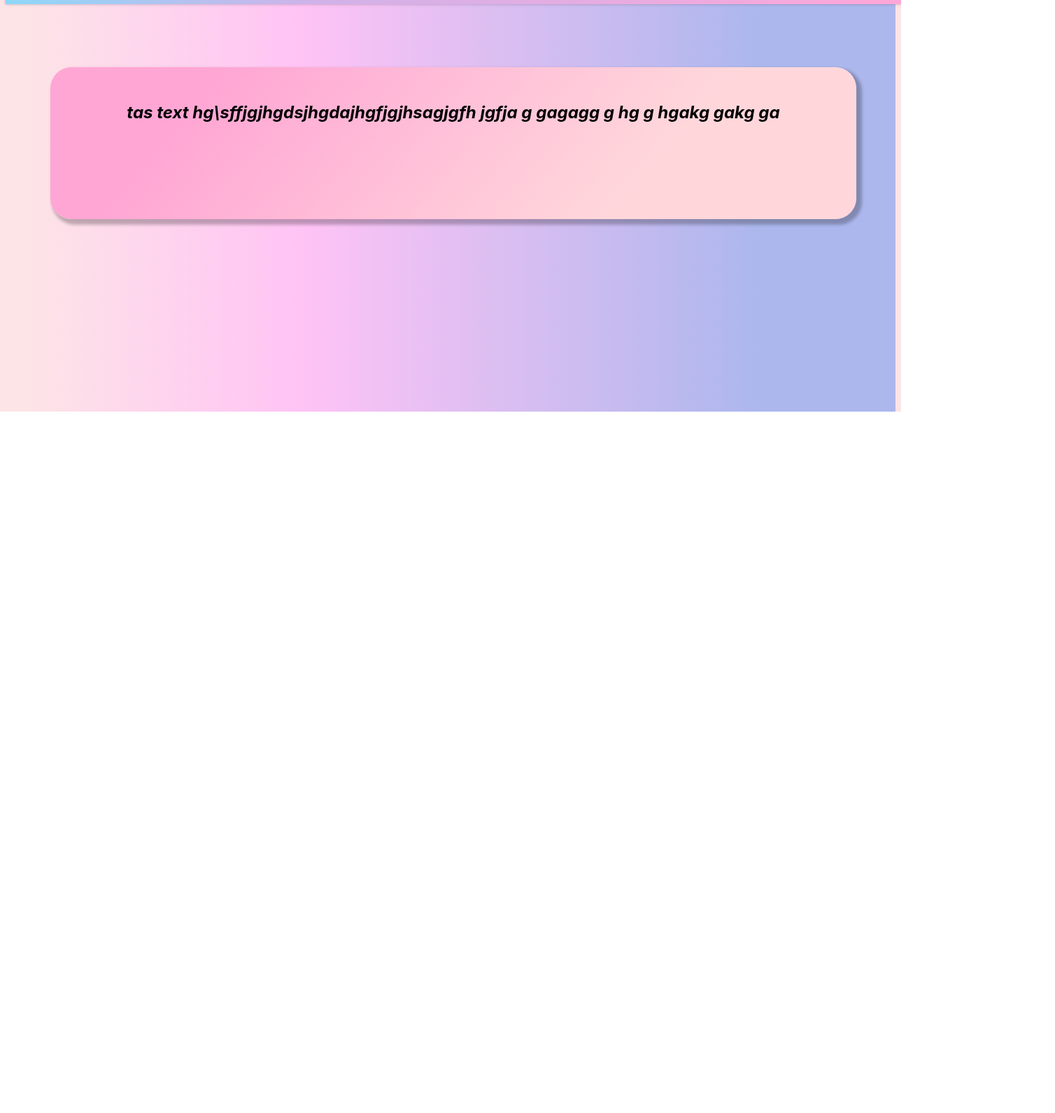
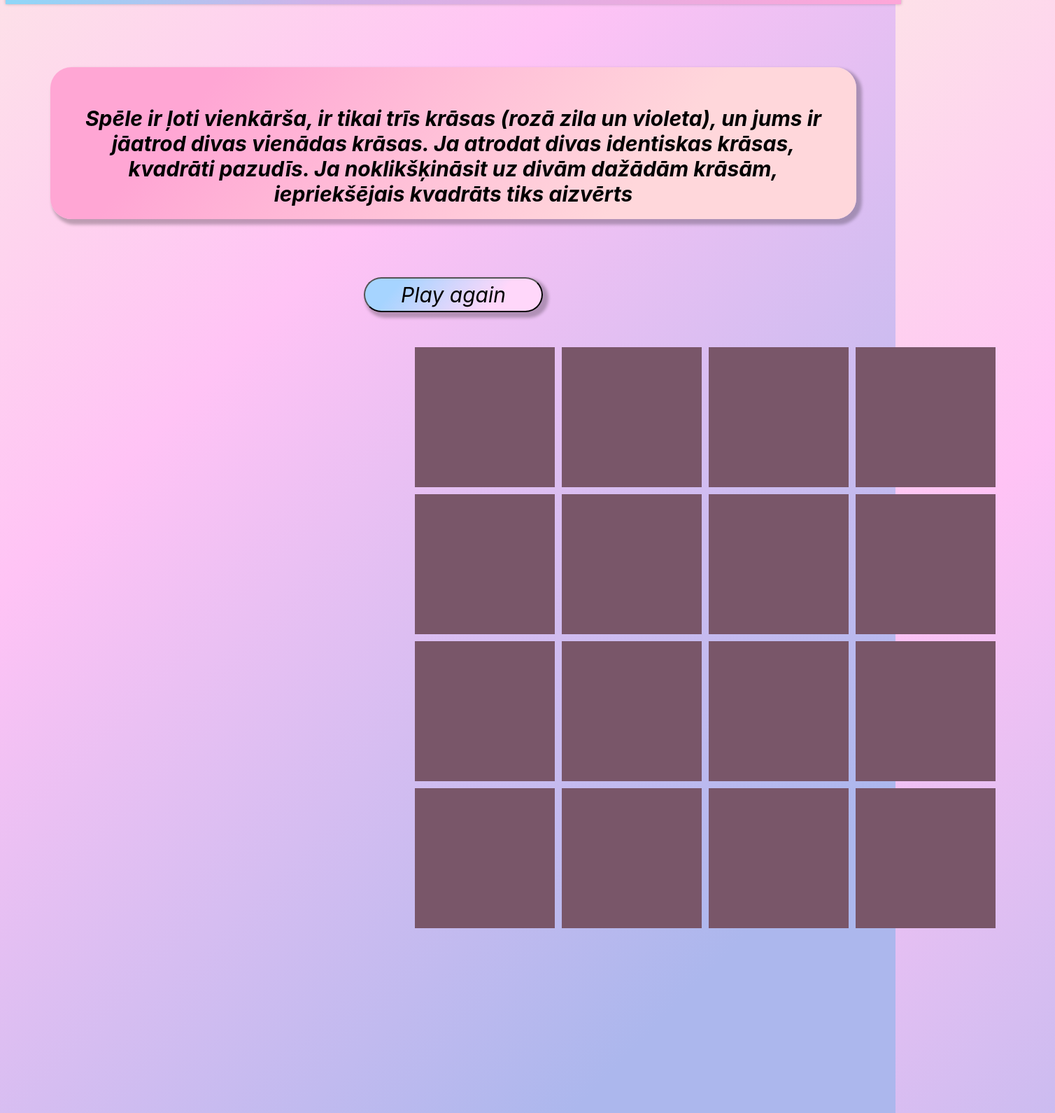
Before and after one commit to sonixzs/sonygames, a plain HTML site: page index.html in a window 1280 px wide. Shown: the part 212-1802 px from the top of the page at 70% size, 1508 px wide, since content can reach past the window. Before the commit the page ends 800 px from the top, so only its background shows below. Drawn offline with Linux system fonts and the light colour scheme.

Commit message:
Add files via upload

```diff
--- a/index.html
+++ b/index.html
@@ -4,7 +4,7 @@
     <meta charset="UTF-8">
     <meta http-equiv="X-UA-Compatible" content="IE=edge">
     <meta name="viewport" content="width=device-width, initial-scale=1.0">
-    <title>Document</title>
+    <title>Game</title>
     <link rel="stylesheet" href="styles.css">
 </head>
 <body>
@@ -18,7 +18,29 @@
 
     <div class="text>">
         <div class="box">
-            <h2>tas text hg\sffjgjhgdsjhgdajhgfjgjhsagjgfh jgfja g gagagg  g hg g hgakg gakg ga</h2></div>
+            <h2>Spēle ir ļoti vienkārša, ir tikai trīs krāsas (rozā zila un violeta), un jums ir jāatrod divas vienādas krāsas.
+                 Ja atrodat divas identiskas krāsas, kvadrāti pazudīs. Ja noklikšķināsit uz divām dažādām krāsām, iepriekšējais kvadrāts tiks aizvērts</h2></div>
+    </div>
+    <button type="submit"  onClick="refreshPage()">Play again</button>
+
+    <div class="container">
+        <div class="kub kubik pink"></div>
+        <div class="kub kubik blue"></div>
+        <div class="kub kubik violet"></div>
+        <div class="kub kubik pink"></div>
+        <div class="kub kubik blue"></div>
+        <div class="kub kubik blue"></div>
+        <div class="kub kubik pink"></div>
+        <div class="kub kubik blue"></div>
+        <div class="kub kubik pink"></div>
+        <div class="kub kubik pink"></div>
+        <div class="kub kubik violet"></div>
+        <div class="kub kubik blue"></div>
+        <div class="kub kubik violet"></div>
+        <div class="kub kubik blue"></div>
+        <div class="kub kubik pink"></div>
+        <div class="kub kubik violet"></div>
+
     </div>
 
 
--- a/script.js
+++ b/script.js
@@ -0,0 +1,50 @@
+function refreshPage(){
+    window.location.reload();
+}
+
+
+
+let container = document.querySelector(`.container`);
+let previousElement = ``;
+
+container.addEventListener(`click`, function (event){
+    let currentElement = event.target;
+    if(currentElement.classList.contains("kubik")) {
+    currentElement.classList.remove("kubik");
+
+    if(previousElement == ``) {
+        previousElement = currentElement;
+
+    }
+    else if (previousElement.classList.contains("blue")
+    &&
+    currentElement.classList.contains("blue")
+    ) {
+        previousElement.style.opacity = 0;
+        currentElement.style.opacity = 0;
+        previousElement = ``;
+    }
+    else if (previousElement.classList.contains("pink")
+    &&
+    currentElement.classList.contains("pink")
+    ) {
+        previousElement.style.opacity = 0;
+        currentElement.style.opacity = 0;
+        previousElement = ``;
+    }
+    else if (previousElement.classList.contains("violet")
+    &&
+    currentElement.classList.contains("violet")
+    ) {
+        previousElement.style.opacity = 0;
+        currentElement.style.opacity = 0;
+        previousElement = ``;
+    }
+    else {
+        previousElement.classList.add("kubik");
+        previousElement = currentElement;
+
+    }
+
+}
+})
--- a/styles.css
+++ b/styles.css
@@ -7,6 +7,7 @@ box-shadow: 0px 0px 4px rgba(0, 0, 0, 0.25);
 
 }
 h1{
+position: absolute;
 margin-left: 45%;
 width: 322px;
 height: 121px;
@@ -23,7 +24,7 @@ text-shadow: 0px 4px 4px rgba(0, 0, 0, 0.25);
 body{
     background:linear-gradient(134.44deg, #FDE4E7 3.54%, #FFC3F5 33.88%, #ACB7ED 84.45%) ;
     width: 100%;
-    height: 100%;
+    height: 1800px;
 }
 
 .box{
@@ -32,7 +33,6 @@ position: absolute;
 margin-left: 5%;
 width: 90%;
 height: 217px;
-
 background: linear-gradient(130.85deg, #FFA6D4 18.68%, #FFD7DB 73.18%);
 box-shadow: 5px 5px 4px 3px rgba(0, 0, 0, 0.25);
 border-radius: 30px;
@@ -43,7 +43,6 @@ border-radius: 30px;
 position: absolute;
 width: 1695px;
 height: 217px;
-
 background: linear-gradient(130.85deg, #FFA6D4 18.68%, #FFD7DB 73.18%);
 box-shadow: 5px 5px 4px 3px rgba(0, 0, 0, 0.25);
 border-radius: 30px;
@@ -52,8 +51,58 @@ border-radius: 30px;
 h2{
     justify-content:center;
     padding: 30px;
+    font-size: 30px;
     font-family: 'Inter';
     font-style: italic;
     text-align: center;
     color: #000000;
 }
+
+.kub{
+    width: 200px;
+    height: 200px;
+
+}
+
+
+
+.pink{
+    background-color: #FEA6D8;
+}
+
+.blue{
+    background-color: #8ED7F8;
+}
+.violet{
+    background-color: #e38ef8;
+}
+.container {
+    position: absolute;
+    margin-left: 500px;
+    margin-top: 700px;
+    width: 1000px;
+    display: flex;
+    justify-content: center;
+    flex-wrap: wrap;
+    gap: 10px
+
+}
+
+.kubik{
+    background-color: #795669;
+}
+
+
+button{
+position: absolute;
+margin-top: 600px;
+margin-left: 40%;
+font-size: 30px;
+font-family: 'Inter';
+font-style: italic;
+width: 20%;
+height: 50px;
+background: linear-gradient(130.85deg, #a6d4ff 18.68%, #ffd7fa 73.18%);
+box-shadow: 5px 5px 4px 3px rgba(0, 0, 0, 0.25);
+border-radius: 30px;
+}
```
